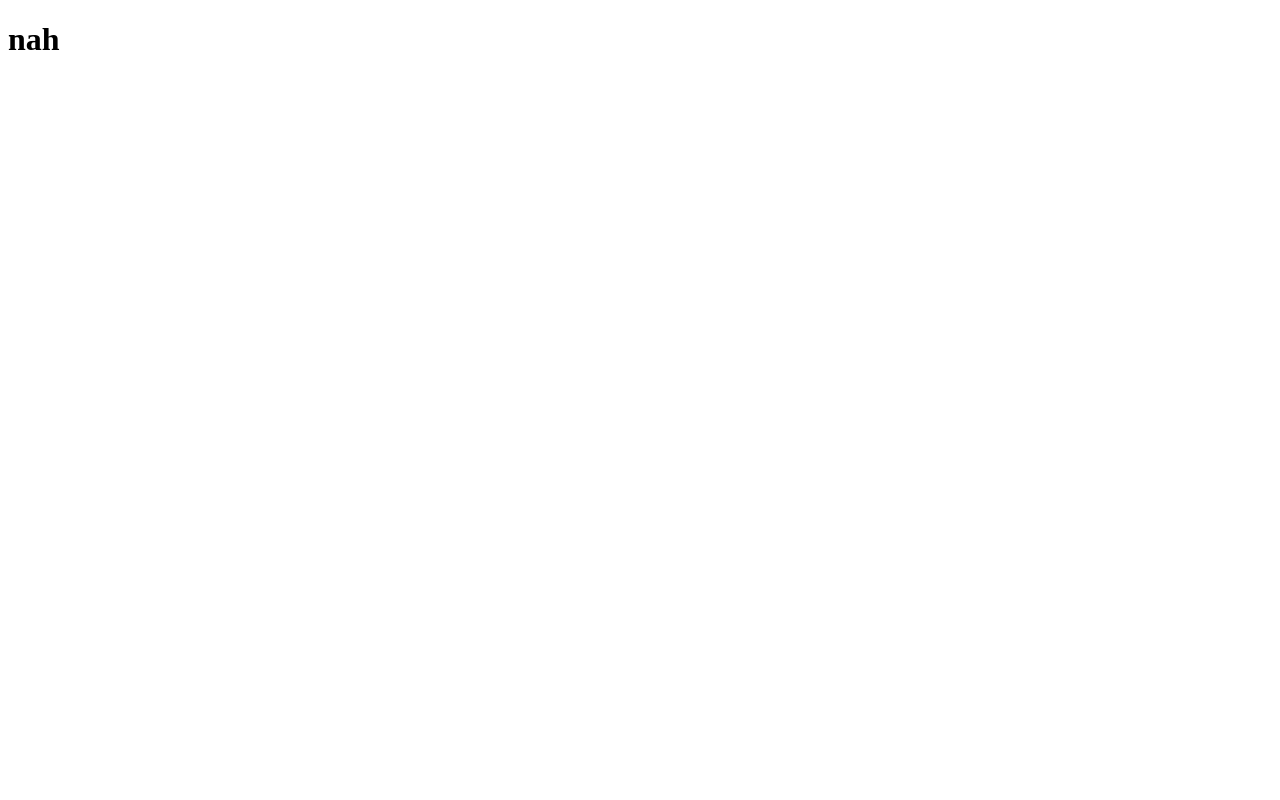
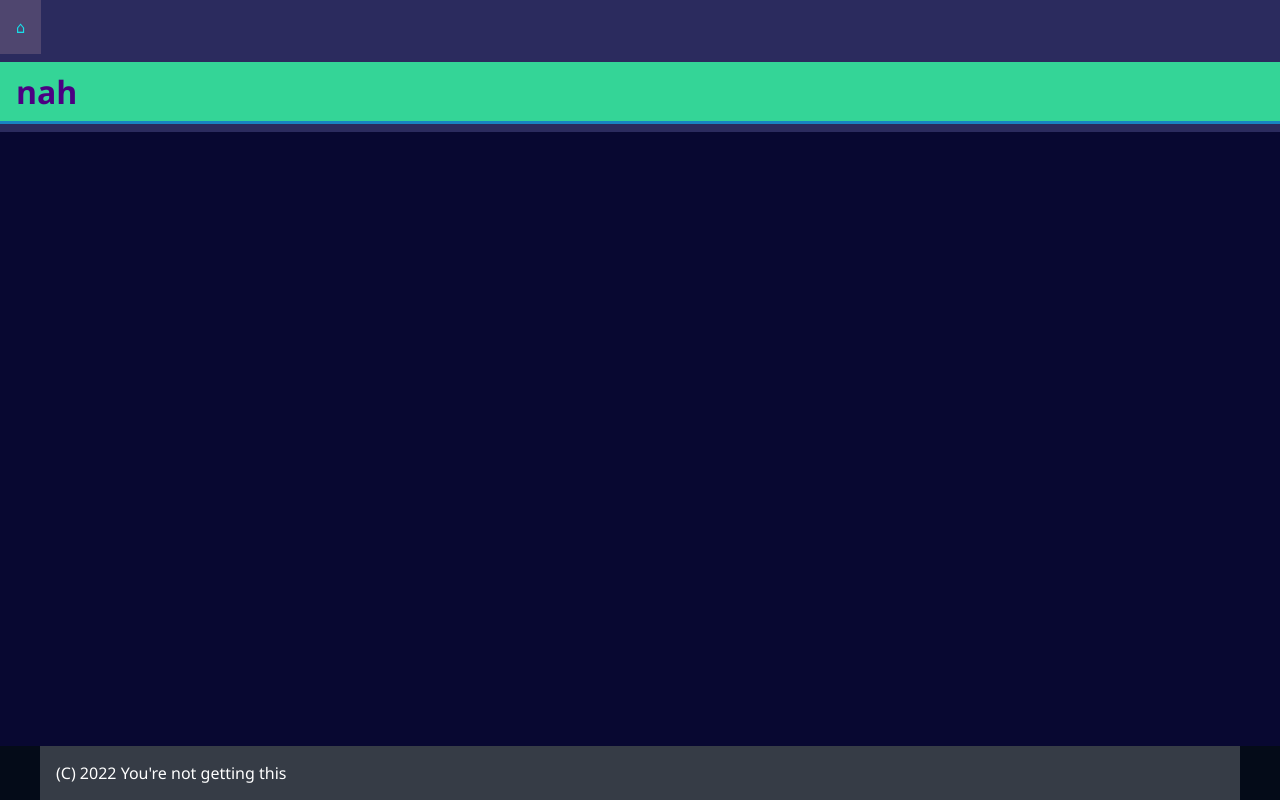
Before and after one commit to revers2b/Image_sharing_and_posting_service, a Django app: page / in a window 1280 px wide. Before the commit the page is almost empty. Run offline with Django 4.2, Linux system fonts and the light colour scheme.

Commit message:
home html for front page, base css for page style,

```diff
--- a/image_sharing_and_posting/image_sharing_and_posting/settings.py
+++ b/image_sharing_and_posting/image_sharing_and_posting/settings.py
@@ -118,6 +118,9 @@ USE_TZ = True
 # https://docs.djangoproject.com/en/4.1/howto/static-files/
 
 STATIC_URL = 'static/'
+STATIC_ROOT = BASE_DIR.joinpath('static/')
+MEDIA_URL = 'media/'
+MEDIA_ROOT = BASE_DIR.joinpath('media')
 
 # Default primary key field type
 # https://docs.djangoproject.com/en/4.1/ref/settings/#default-auto-field
--- /dev/null
+++ b/image_sharing_and_posting/img_share_post/static/image_sharing_and_posting/css/base.css
@@ -0,0 +1,76 @@
+
+body {
+    background-color: rgb(8, 8, 49);
+    margin: 0;
+    font-family: 'Segoe UI', Tahoma, Geneva, Verdana, sans-serif;
+    display: flex;
+    flex-direction: column;
+    justify-content: flex-start;
+    min-height: 100vh;
+}
+
+header, main, footer {
+    min-width: fit-content;
+}
+
+header {
+    background-color: rgb(43, 43, 94);
+}
+
+header .container {
+    display: flex;
+    flex-direction: row;
+}
+
+header .container span {
+    align-self: center;
+    color: rgb(150, 71, 71);
+    padding: 0.5rem;
+}
+
+header a {
+    display: inline-block;
+    color: rgb(24, 222, 232);
+    padding: 1rem;
+    text-decoration: none;
+}
+
+.spacer {
+    flex-grow: 1;
+}
+
+header a:hover{
+    background-color: rgba(223, 182, 182, 0.2);
+}
+
+.container {
+    background-color: rgba(255, 255, 255, 0.2);
+    max-width: 1200px;
+    min-width: 480px;
+    margin: 0 auto;
+}
+
+main {
+    flex-grow: 1;
+}
+
+h1, h2, h3, p {
+    padding: 0.5rem 1rem;
+    margin: 0.5rem 0;
+}
+
+h1, h2, h3 {
+    background-color: rgb(52, 213, 151);
+    color: indigo;
+    border-bottom: 3px solid rgb(24, 132, 194);
+}
+
+footer {
+    background-color: rgb(4, 11, 24);
+    color: rgb(255, 255, 255);
+}
+
+footer .container {
+    display: flex;
+    align-content: stretch;
+}
--- a/image_sharing_and_posting/img_share_post/templates/image_sharing_and_posting/home.html
+++ b/image_sharing_and_posting/img_share_post/templates/image_sharing_and_posting/home.html
@@ -1,9 +1,26 @@
 <!DOCTYPE html>
+{% load static %}
 <html lang="en">
-    <head>
-        <title>Yeah</title>
-    </head>
-    <body>
+<head>
+    <meta charset="UTF-8">
+    <meta http-equiv="X-UA-Compatible" content="IE=edge">
+    <meta name="viewport" content="widtih=device-width, initial-scale=1.0">
+    <title>{% block title %} {% endblock title %}</title>
+    <link rel="stylesheet" href="{% static 'image_sharing_and_posting/css/base.css' %}">
+</head>
+<body>
+    <header>
+        <a href='Home'>&#8962;</a>
+        <a href='profile'></a>
+        <span class="spacer"></span>
         <h1>nah</h1>
-    </body>
+    </header>
+    <main>
+    </main>
+    <footer>
+        <div class="container">
+            {% block footer %}<p>(C) 2022 You're not getting this</p>{% endblock footer %}
+        </div>
+    </footer>
+</body>
 </html>
--- a/image_sharing_and_posting/img_share_post/views.py
+++ b/image_sharing_and_posting/img_share_post/views.py
@@ -3,5 +3,4 @@ from django.http import HttpResponse
 
 def home(request):
     template = "image_sharing_and_posting/home.html"
-    context = {}
-    return render(request, template, context)
+    return render(request, template)
```
Also changed, not shown: image_sharing_and_posting/image_sharing_and_posting/css/base.css (deleted).
